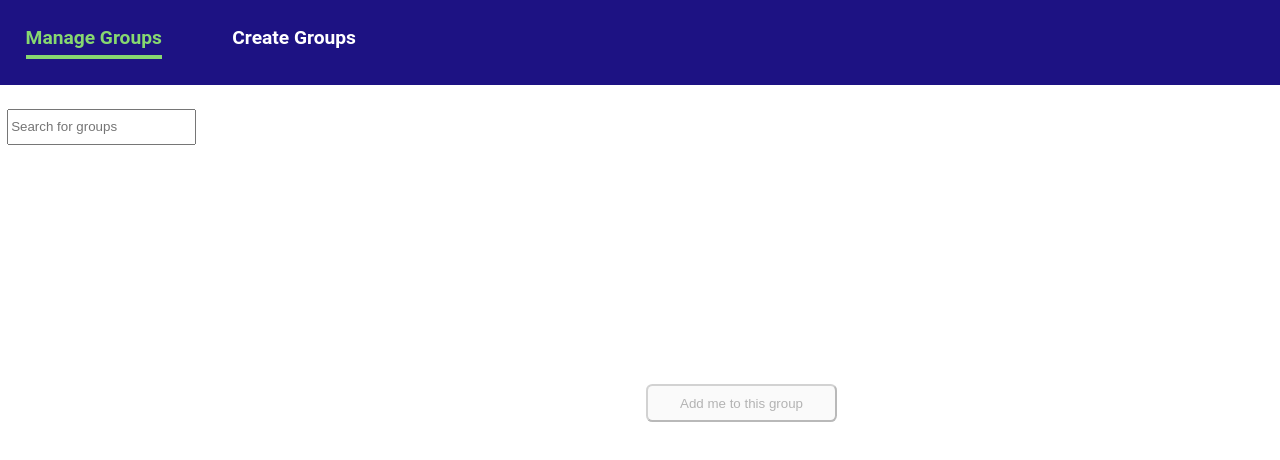
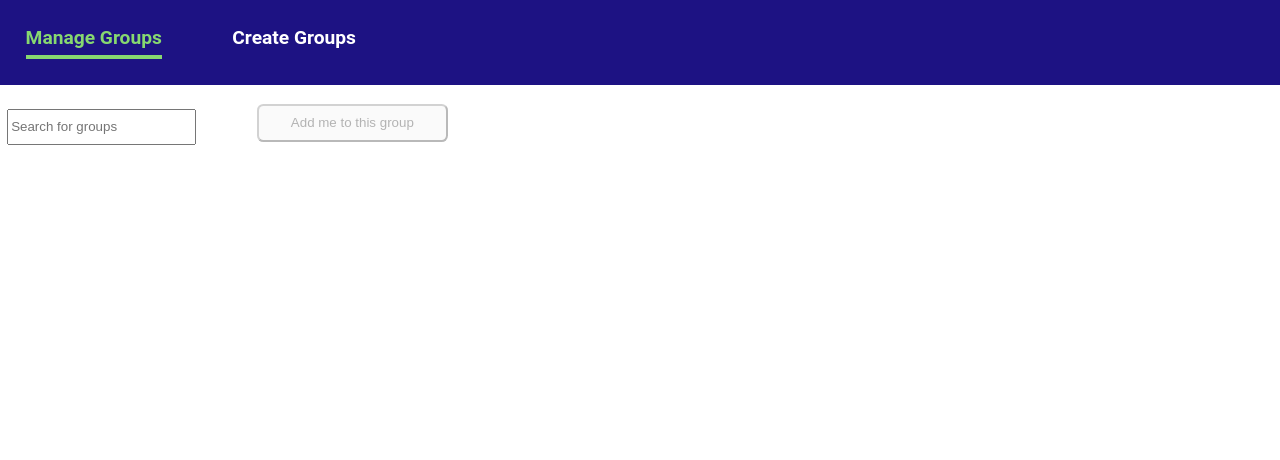
Before and after one commit to Real-Dev-Squad/website-dashboard, a website with bundled scripts: page groups/index.html in a window 1280 px wide. Built offline with nearby package versions, Linux system fonts and the light colour scheme; no server answers.

Commit message:
repositioned add role btn

```diff
--- a/groups/style.css
+++ b/groups/style.css
@@ -68,6 +68,7 @@
   justify-content: center;
   flex-direction: column;
   gap: 10px;
+  position: relative;
 }
 
 .groups {
@@ -162,6 +163,12 @@
   border: none;
 }
 
+.btn-add-role {
+  position: absolute;
+  top: 3%;
+  left: 5%;
+}
+
 /*
 *
     LOADER CLASSES
@@ -202,6 +209,9 @@ NOT VERIFIED TEXT ABOVE
 }
 
 @media (max-width: 650px) {
+  .btn-add-role {
+    position: static;
+  }
   .manage-groups {
     flex-direction: column-reverse;
     padding: 1.2rem;
```
